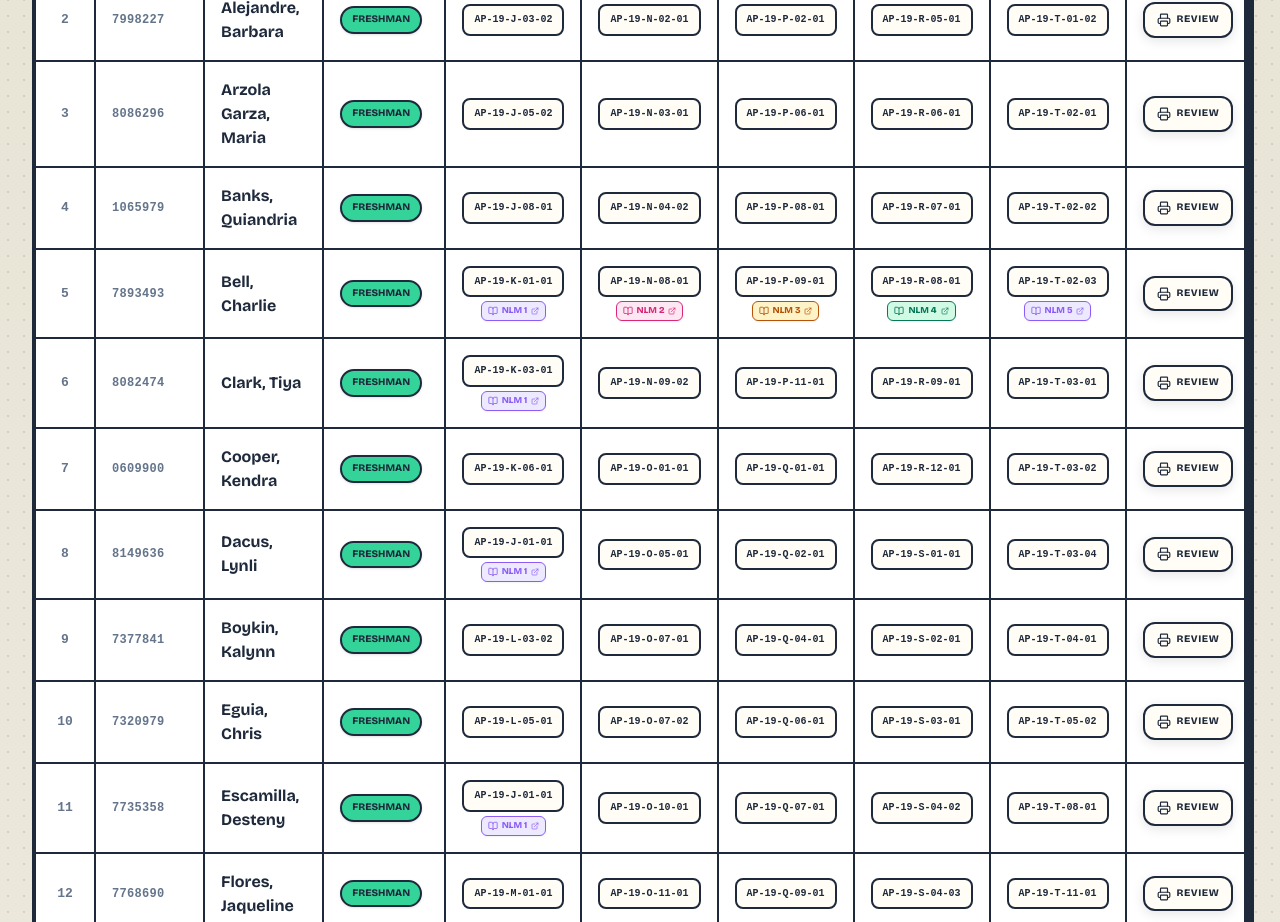
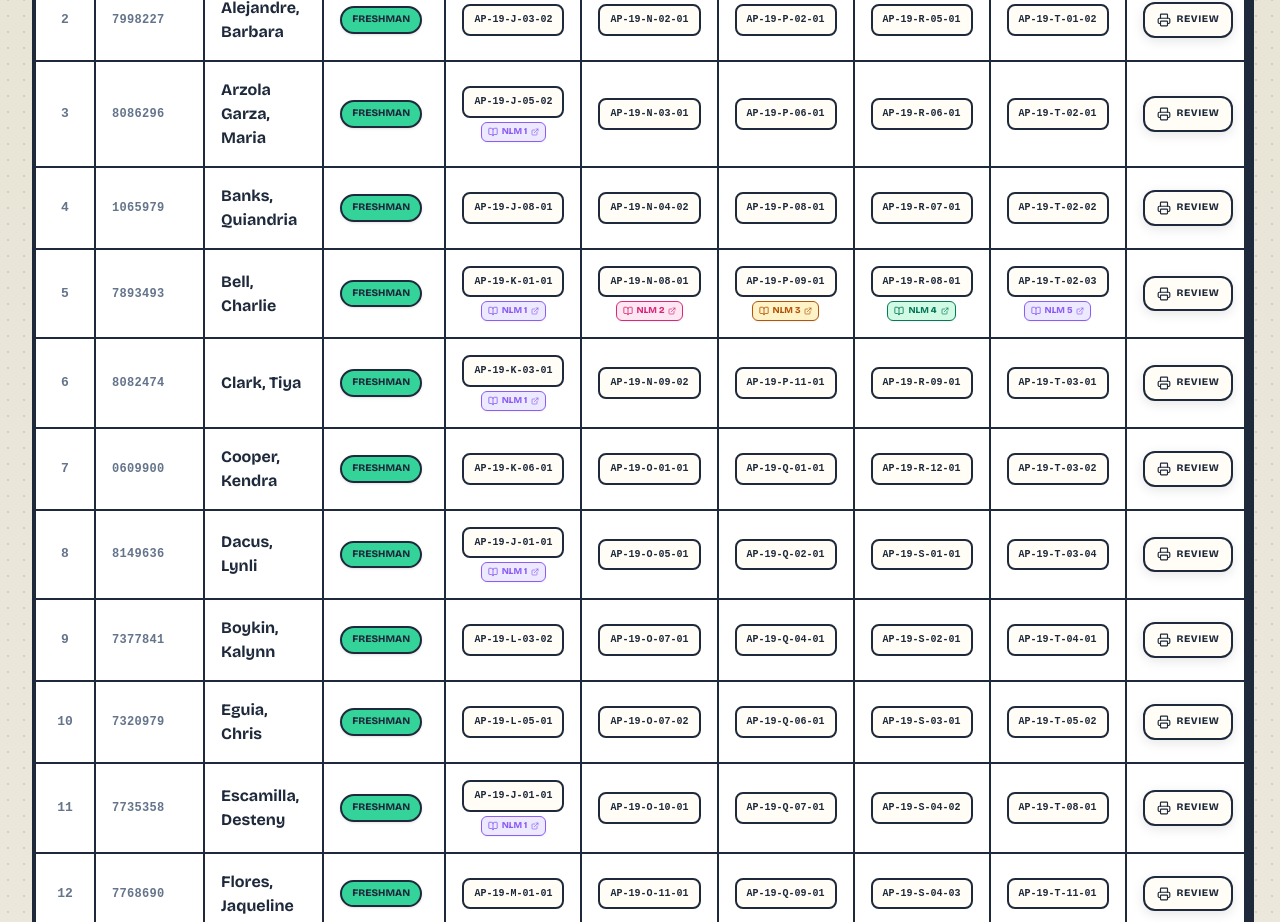
Before and after one commit to victogarcia4/ap2-notebook-lm-fall2026, a React (Vite) app: page / in a window 1280 px wide. Shown: the part 3160-4082 px from the top of the page. Built offline with nearby package versions, Linux system fonts and the light colour scheme; a web font is replaced by a local one.

Commit message:
feat: add Maria Arzola Garza's exam notebook
Register student exam data and NotebookLM link for Maria Arzola Garza to the repository.

```diff
--- a/data/notebooks.json
+++ b/data/notebooks.json
@@ -361,5 +361,16 @@
     "topic": "Endocrine — General Functions & Communication Speed (AP-19-J-01-01)",
     "description": "Describe the general functions of the endocrine system and relate it to communication speed.",
     "createdAt": "2026-09-20"
+  },
+  {
+    "id": "notebook-arzola-garza-maria-exam1",
+    "title": "Pituitary Hormones & Physiological Impact NotebookLM (AP-19-J-05-02)",
+    "url": "https://notebook.google.com/notebook/58f78b2f-cd1a-4651-802a-525afa4020f8",
+    "author": "Arzola Garza, Maria",
+    "role": "student",
+    "examId": "exam1",
+    "topic": "Endocrine — Pituitary Hormones & Target Organs (AP-19-J-05-02)",
+    "description": "List pituitary hormones (anterior/posterior) and summarize their target organs and physiological impact.",
+    "createdAt": "2026-09-22"
   }
 ]
--- a/src/data/students.ts
+++ b/src/data/students.ts
@@ -3,7 +3,23 @@ import { Student } from '../types';
 export const defaultStudents: Student[] = [
   { id: "INSTRUCTOR", name: "Garcia M, Victor", gradeBasis: "Graded", units: "4.00", plan: "Faculty / Course Coordinator", level: "Instructor" },
   { id: "7998227", name: "Alejandre, Barbara", gradeBasis: "Graded", units: "4.00", plan: "Associate Degree - Associate of Science (AS)", level: "Freshman" },
-  { id: "8086296", name: "Arzola Garza, Maria", gradeBasis: "Graded", units: "4.00", plan: "Associate Degree - Associate of Science (AS)", level: "Freshman" },
+  {
+    id: "8086296",
+    name: "Arzola Garza, Maria",
+    gradeBasis: "Graded",
+    units: "4.00",
+    plan: "Associate Degree - Associate of Science (AS)",
+    level: "Freshman",
+    exam1: {
+      id: "AP-19-J-05-02",
+      chap: "13",
+      topic: "Endocrine",
+      desc: "List pituitary hormones (anterior/posterior) and summarize their target organs and physiological impact."
+    },
+    notebookLinks: {
+      exam1: "https://notebook.google.com/notebook/58f78b2f-cd1a-4651-802a-525afa4020f8"
+    }
+  },
   { id: "1065979", name: "Banks, Quiandria", gradeBasis: "Graded", units: "4.00", plan: "Associate Degree - Associate of Science (AS)", level: "Freshman" },
   {
     id: "7893493",
```
